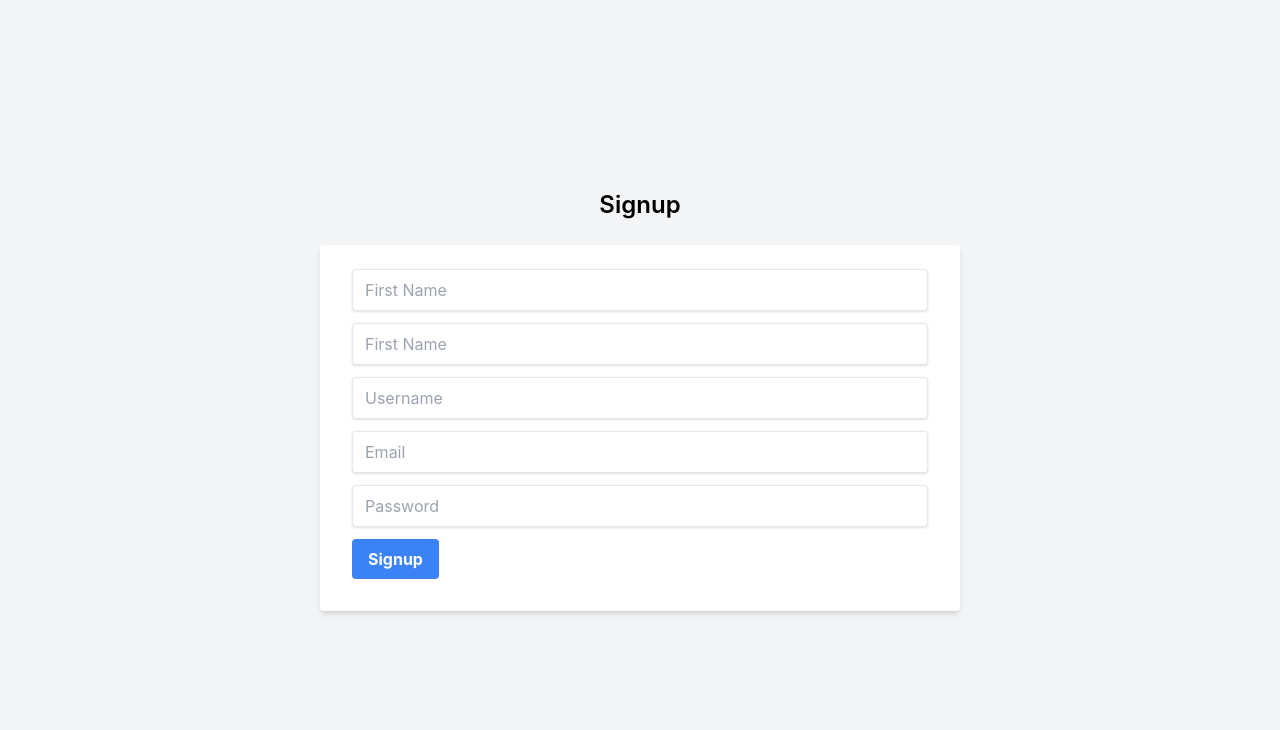
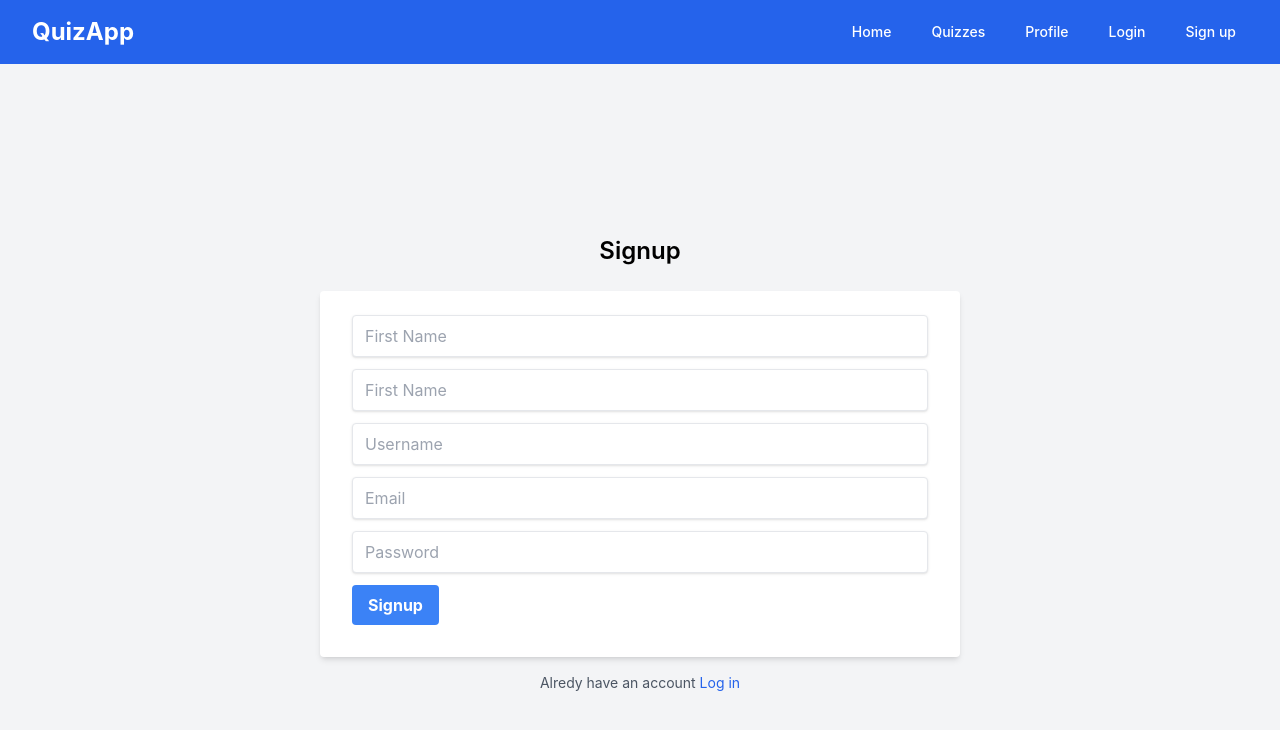
Before and after one commit to prabhakarsingh2019/MERN, a React (Create React App) app in the folder quiz-app/frontend/: page /sign-up in a window 1280 px wide. Shown: the top 730 px of the page. Built offline with nearby package versions, Linux system fonts and the light colour scheme.

Commit message:
added Navbar

```diff
--- a/quiz-app/frontend/src/App.js
+++ b/quiz-app/frontend/src/App.js
@@ -2,18 +2,19 @@ import React from "react";
 import { Link, BrowserRouter, Route, Routes } from "react-router-dom";
 import Signup from "./components/Signup";
 import Login from "./components/Login";
+import Navbar from "./components/Navbar";
 
 const Home = () => (
-  <div>
-    <h1>Welcome to the Quiz App</h1>
-    <Link to="/sign-up">Go to Signup</Link>
-    <Link to="/login">Login</Link>
+  <div className="p-6">
+    <h1 className="text-3xl font-bold mb-4">Welcome to the Quiz App</h1>
   </div>
 );
 
 const App = () => {
   return (
     <BrowserRouter>
+      <Navbar />
+
       <Routes>
         <Route path="/" element={<Home />} />
         <Route path="/sign-up" element={<Signup />} />
@@ -22,4 +23,5 @@ const App = () => {
     </BrowserRouter>
   );
 };
+
 export default App;
--- a/quiz-app/frontend/src/components/Login.js
+++ b/quiz-app/frontend/src/components/Login.js
@@ -1,6 +1,6 @@
 import React, { useState } from "react";
 import { login } from "../services/authServices";
-
+import { Link } from "react-router-dom";
 const Login = () => {
   const [formData, setFormData] = useState({
     email: "",
@@ -50,6 +50,12 @@ const Login = () => {
           Signup
         </button>
       </form>
+      <p className="mt-4 text-center text-sm text-gray-600">
+        Don't have account{" "}
+        <Link to="sign-up" className="text-blue-600 hover:text-blue-800">
+          Sign up
+        </Link>
+      </p>
       {message && <p className="text-red-500 mt-4">{message}</p>}
     </div>
   );
--- /dev/null
+++ b/quiz-app/frontend/src/components/Navbar.js
@@ -0,0 +1,73 @@
+import React from "react";
+import { Link } from "react-router-dom";
+
+const Navbar = () => {
+  return (
+    <nav className="bg-blue-600 text-white shadow-md">
+      <div className="max-w-7xl mx-auto px-4 sm:px-6 lg:px-8">
+        <div className="flex justify-between items-center h-16">
+          <div className="flex-shrink-0">
+            <Link to="/" className="text-2xl font-bold">
+              QuizApp
+            </Link>
+          </div>
+
+          <div className="hidden md:flex space-x-4">
+            <Link
+              to="/"
+              className="text-white hover:bg-blue-700 px-3 py-2 rounded-md text-sm font-medium"
+            >
+              Home
+            </Link>
+            <Link
+              to="/quizzes"
+              className="text-white hover:bg-blue-700 px-3 py-2 rounded-md text-sm font-medium"
+            >
+              Quizzes
+            </Link>
+            <Link
+              to="/profile"
+              className="text-white hover:bg-blue-700 px-3 py-2 rounded-md text-sm font-medium"
+            >
+              Profile
+            </Link>
+            <Link
+              to="/login"
+              className="text-white hover:bg-blue-700 px-3 py-2 rounded-md text-sm font-medium"
+            >
+              Login
+            </Link>
+            <Link
+              to="/sign-up"
+              className="text-white hover:bg-blue-700 px-3 py-2 rounded-md text-sm font-medium"
+            >
+              Sign up
+            </Link>
+          </div>
+
+          <div className="md:hidden">
+            <button className="text-white focus:outline-none focus:ring-2 focus:ring-white">
+              <svg
+                className="h-6 w-6"
+                xmlns="http://www.w3.org/2000/svg"
+                fill="none"
+                viewBox="0 0 24 24"
+                stroke="currentColor"
+                aria-hidden="true"
+              >
+                <path
+                  strokeLinecap="round"
+                  strokeLinejoin="round"
+                  strokeWidth="2"
+                  d="M4 6h16M4 12h16M4 18h16"
+                />
+              </svg>
+            </button>
+          </div>
+        </div>
+      </div>
+    </nav>
+  );
+};
+
+export default Navbar;
--- a/quiz-app/frontend/src/components/Signup.js
+++ b/quiz-app/frontend/src/components/Signup.js
@@ -1,6 +1,6 @@
 import React, { useState } from "react";
 import { signup } from "../services/authServices";
-
+import { Link } from "react-router-dom";
 const Signup = () => {
   const [formData, setFormData] = useState({
     firstName: "",
@@ -79,6 +79,12 @@ const Signup = () => {
           Signup
         </button>
       </form>
+      <p className="mt-4 text-center text-sm text-gray-600">
+        Alredy have an account{" "}
+        <Link to="login" className="text-blue-600 hover:text-blue-800">
+          Log in
+        </Link>
+      </p>
       {message && <p className="text-red-500 mt-4">{message}</p>}
     </div>
   );
```
